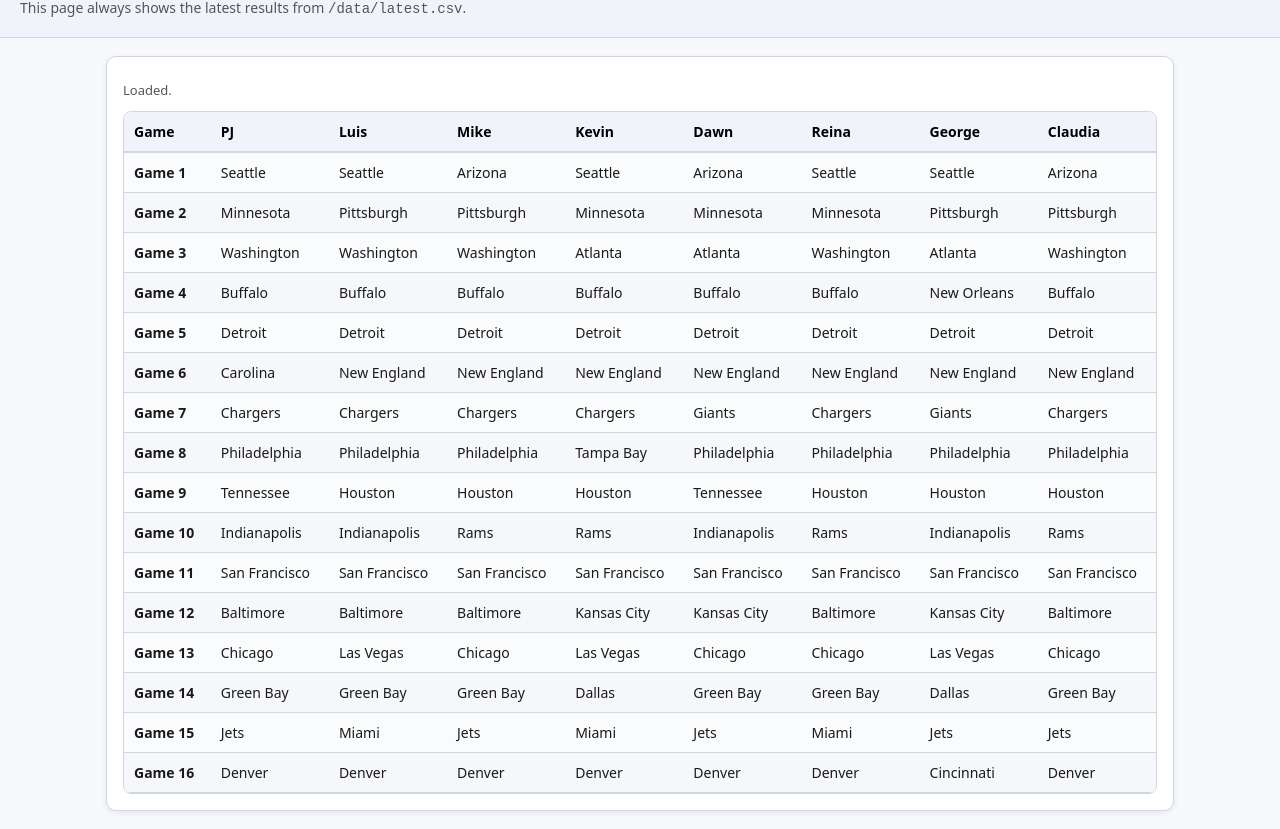
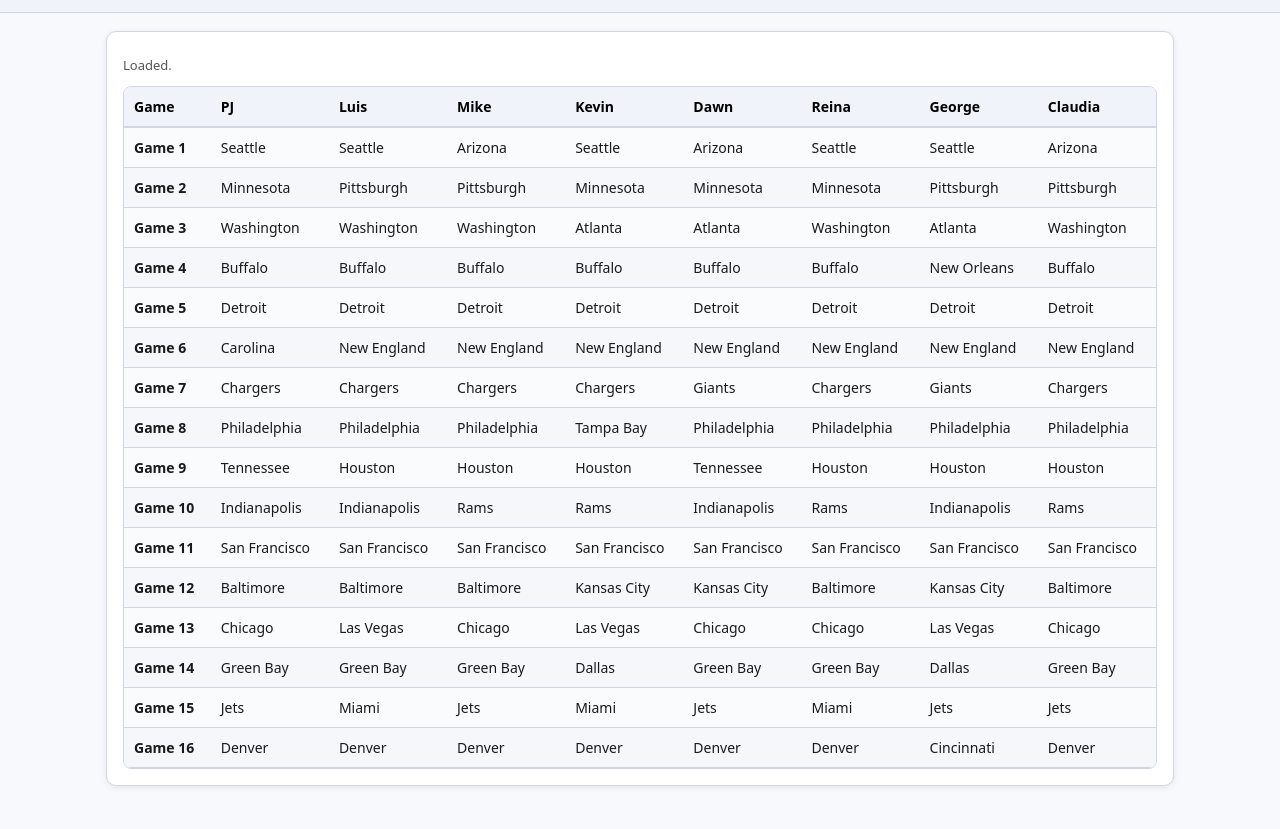
Before and after one commit to PJKaraffa/PicksForWeek, a plain HTML site: page index.html in a window 1280 px wide. Shown: the part 58-887 px from the top of the page. After the commit the page ends 862 px from the top, so only its background shows below. Drawn offline with Linux system fonts and the light colour scheme.

Commit message:
index.html

```diff
--- a/index.html
+++ b/index.html
@@ -35,7 +35,6 @@
 <body>
   <header>
     <h1>Weekly Picks Results</h1>
-    <div class="sub">This page always shows the latest results from <code>/data/latest.csv</code>.</div>
   </header>
 
   <main>
```
